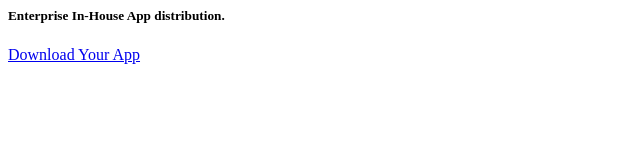
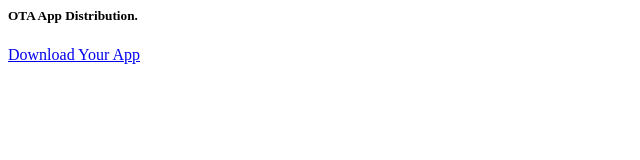
Before and after one commit to Ilesh/OTA, a plain HTML site: page index.html in a window 1280 px wide. Shown: the full height of the page, 0-640 px from the left. Drawn offline with Linux system fonts and the light colour scheme.

Commit message:
Update index.html

```diff
--- a/index.html
+++ b/index.html
@@ -2,7 +2,7 @@
     <div class="container">
       <div class="row">
         <div class="one-half column">
-          <h5 class="">Enterprise In-House App distribution.</h6>
+          <h5 class="">OTA App Distribution.</h6>
           <a class="button button-primary" href="itms-services://?action=download-manifest&url=manifest.plist">Download Your App</a>
         </div>
       </div>
```
